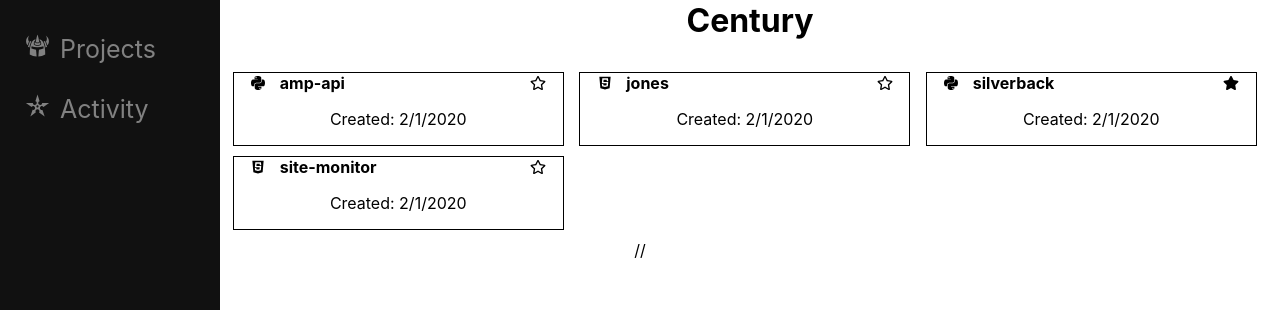
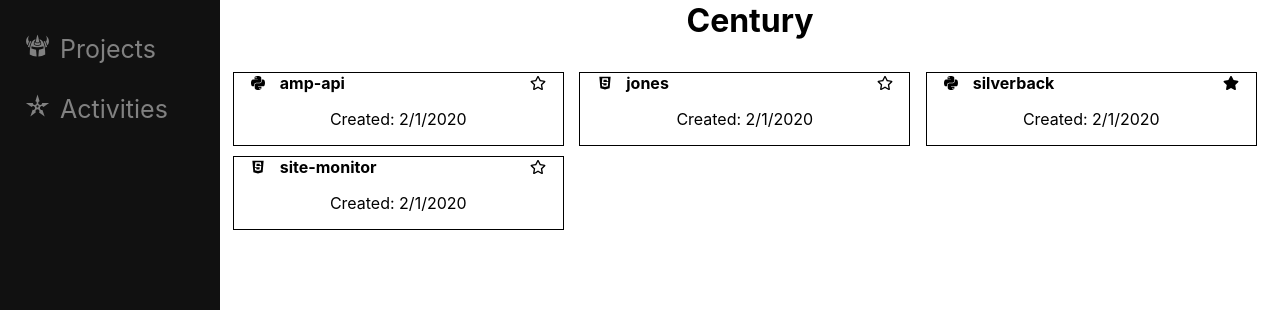
Before and after one commit to cnhtatham/sentry-project, a React (Create React App) app: page / in a window 1280 px wide. Shown: the top 310 px of the page. Built offline with nearby package versions, Linux system fonts and the light colour scheme.

Commit message:
Sidebar turned to react-router navbar

```diff
--- a/src/components/App.js
+++ b/src/components/App.js
@@ -1,5 +1,5 @@
 import React from "react"
-import { BrowserRouter, Link, Switch, Route } from "react-router-dom"
+import { Switch, Route } from "react-router-dom"
 import "./App.css"
 import Sidebar from "./Sidebar/Sidebar.js"
 import Project from "./Project/Project.js"
@@ -84,14 +84,18 @@ class App extends React.Component {
 
     return (
       <Switch>
-      //<div className="app">
+      <div className="app">
         <Sidebar />
         <div className="main-content-wrapper">
+        <Route path="/">
+
           <SubHeader text="Century" />
           <MainContainer d={d} />
           {/* d is now passed as a prop to Main Container so that it isnt accessing a global variable */}
-        </div>
-      //</div>
+
+        </Route>
+          </div>
+      </div>
       </Switch>
     )
   }
--- a/src/components/Sidebar/Sidebar.css
+++ b/src/components/Sidebar/Sidebar.css
@@ -39,6 +39,11 @@
 
   /* Ben */
   cursor: pointer;
+}
+
+.navbar-active {
+  color: #f1f1f1;
+  background-color: #212121;
 }
 
 .sidebar-item-text {
--- a/src/components/Sidebar/Sidebar.js
+++ b/src/components/Sidebar/Sidebar.js
@@ -1,45 +1,31 @@
 import React from "react"
+import { BrowserRouter, NavLink } from "react-router-dom"
 import { GiBrutalHelm, GiShuriken } from "react-icons/gi"
 import "./Sidebar.css"
 
 // Again ordering by hierarchy
 const Sidebar = () => (
-  <div className="sidebar">
-    <SidebarItem menuItem="Projects" icon={<GiBrutalHelm />} />
-    <SidebarItem menuItem="Activity" icon={<GiShuriken />} />
-  </div>
+  <BrowserRouter>
+    <nav className="sidebar">
+      <SidebarItem menuItem="Projects" icon={<GiBrutalHelm />} to="/projects" />
+      <SidebarItem menuItem="Activities" icon={<GiShuriken />} to="/activities"/>
+    </nav>
+  </BrowserRouter>
 )
 
-class SidebarItem extends React.Component {
-  constructor(props) {
-    super(props)
-    this.toggleActive = this.toggleActive.bind(this)
-    this.state = {
-      active: false
-    }
-  }
 
-  // If you were to make this an arrow function then you could remove the bind from the contstructor
-  toggleActive() {
-    var options = document.getElementsByClassName("sidebar-item")
-    console.log(options)
-    Array.prototype.forEach.call(options, el => {
-      el.classList.remove("sidebar-item-active")
-    })
-  }
 
-  render() {
-    return (
-      <div
-        className={"sidebar-item"}
-        id={this.props.menuItem.toLowerCase() + "-menu-item"}
-        onClick={this.toggleActive}
-      >
-        <span className="sidebar-item-icon">{this.props.icon}</span>
-        <span className="sidebar-item-text">{this.props.menuItem}</span>
-      </div>
-    )
-  }
-}
+const SidebarItem = ( d ) => (
+  <NavLink
+    className="sidebar-item"
+    id={d.menuItem.toLowerCase() + "-menu-item"}
+    to={d.to}
+    activeClassName="navbar-active" >
+      <span className="sidebar-item-icon">{d.icon}</span>
+      <span className="sidebar-item-text">{d.menuItem}</span>
+  </NavLink>
+)
+
+
 
 export default Sidebar
```
